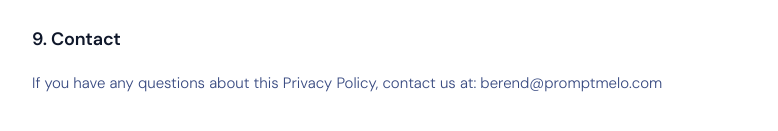
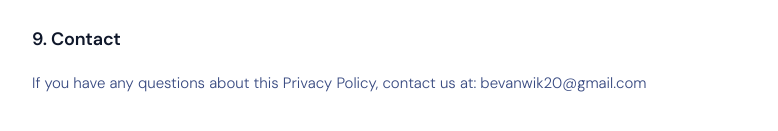
Before and after one commit to bevanwijk20-tech/promptmelo, a Next.js app: page /privacy in a window 1280 px wide. Shown: the part 1506-1637 px from the top of the page, without its empty margins (248-1026 px from the left). Built offline with nearby package versions, Linux system fonts and the light colour scheme.

Commit message:
Update privacy policy contact email

```diff
--- a/app/privacy/page.tsx
+++ b/app/privacy/page.tsx
@@ -44,7 +44,7 @@ export default function PrivacyPage() {
         },
         {
           title: "9. Contact",
-          content: "If you have any questions about this Privacy Policy, contact us at: berend@promptmelo.com"
+          content: "If you have any questions about this Privacy Policy, contact us at: bevanwik20@gmail.com"
         },
       ].map(({ title, content }) => (
         <div key={title} style={{ marginBottom: 36 }}>
```
